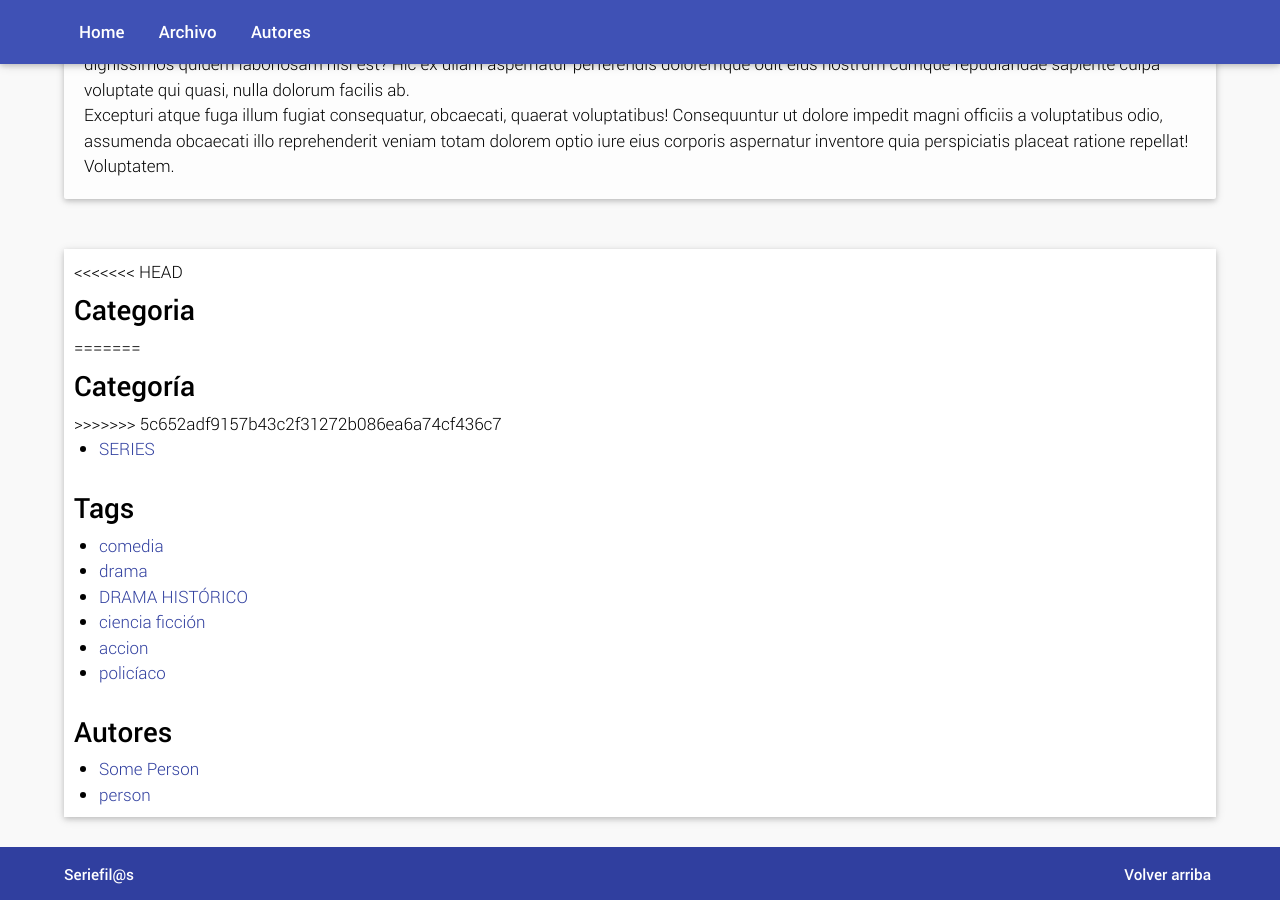
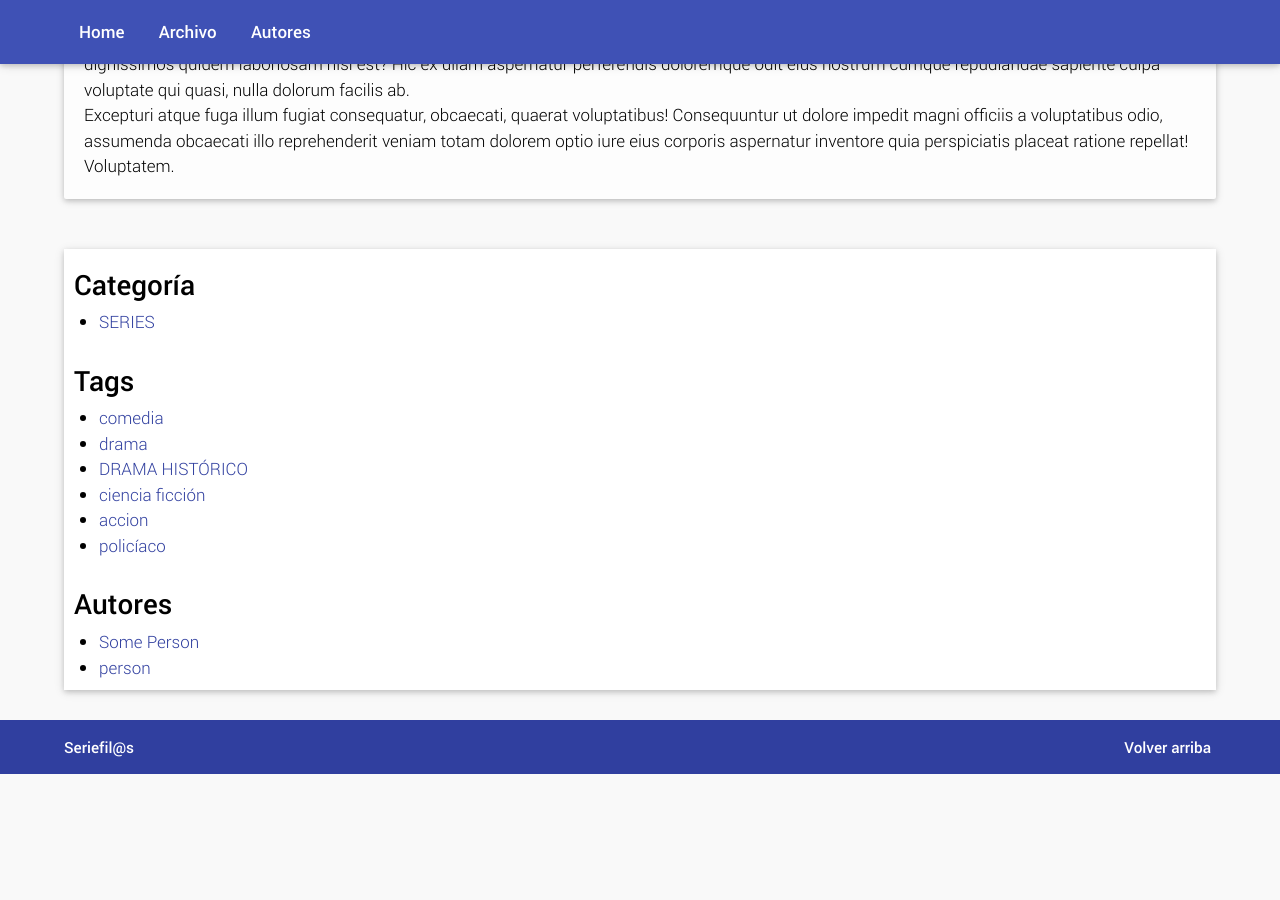
Before and after one commit to sandra86code/blog, a Jekyll site: the page built from page-classic-sidebar-left/index.md, in a window 1280 px wide and 900 px high, scrolled down 1442 px. Built offline with Jekyll 4.4.1, drawn with Linux system fonts in a browser that asks for light colours; after the commit the page ends 2216 px from its top, so only the background shows below that.

Commit message:
resolviendo conflicto en categorias

```diff
--- a/_includes/classic-sidebar.html
+++ b/_includes/classic-sidebar.html
@@ -1,11 +1,7 @@
 <div class="sidebar classic-sidebar">
 
     <div class="widget">
-<<<<<<< HEAD
-        <h3 class="title">Categoria</h3>
-=======
         <h3 class="title">Categoría</h3>
->>>>>>> 5c652adf9157b43c2f31272b086ea6a74cf436c7
         {% include category_list.html %}
     </div>
 
```
